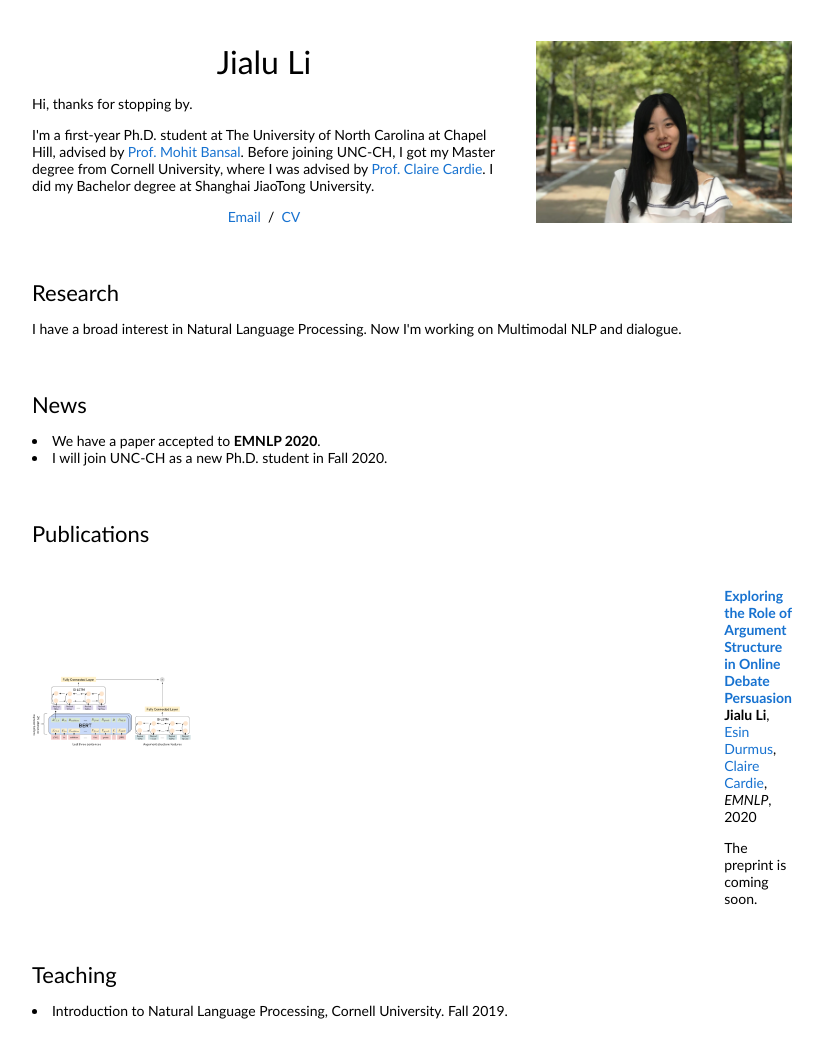
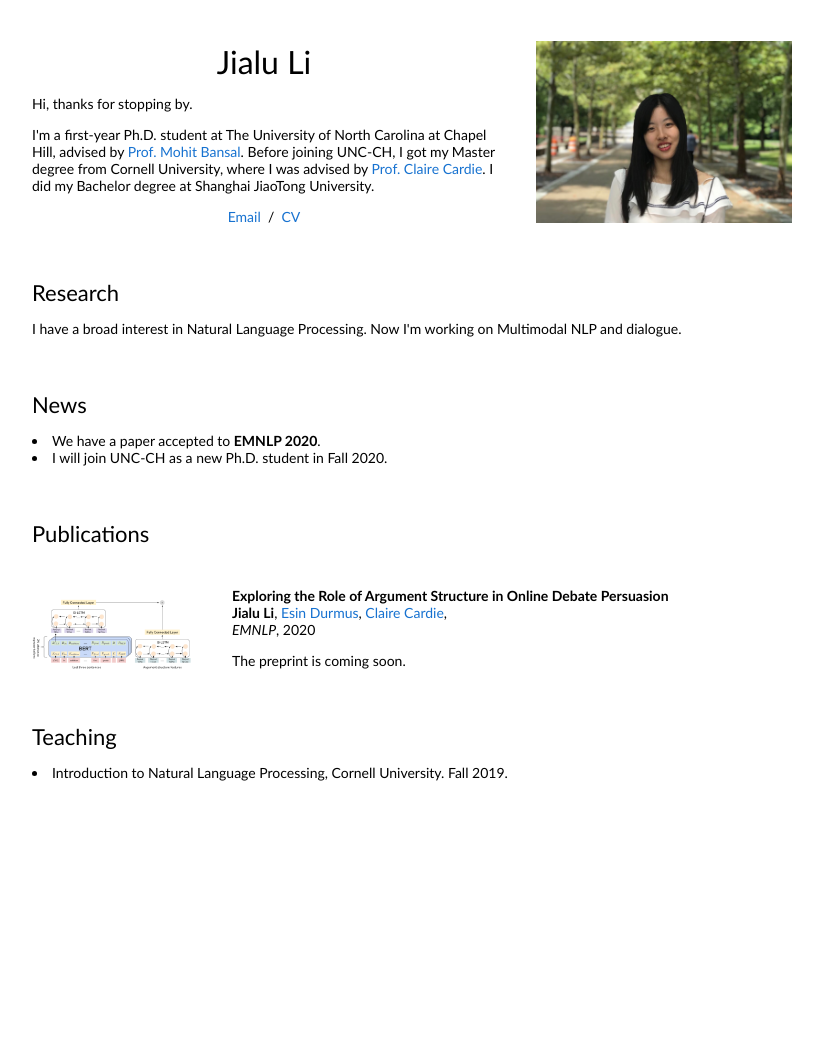
Before and after one commit to jialuli-luka/jialuli-luka.github.io, a plain HTML site: page index.html in a window 1280 px wide. Shown: the top 1056 px of the page, without its empty margins (228-1051 px from the left). After the commit the page ends 883 px from the top, so only its background shows below. Drawn offline with Linux system fonts and the light colour scheme.

Commit message:
update 2020/09/18

```diff
--- a/index.html
+++ b/index.html
@@ -64,20 +64,18 @@
               <heading>Publications</heading>
             </td>
           </tr>
+        </tbody></table>
+      <table style="width:100%;border:0px;border-spacing:0px;border-collapse:separate;margin-right:auto;margin-left:auto;"><tbody>
           <tr>
             <td style="padding:20px;width:25%;vertical-align:middle">
-              <div class="one">
+              <div>
                 <img src='images/Argument_Structure.png' width="160">
               </div>
             </td>
             <td style="padding:20px;width:75%;vertical-align:middle">
-              <a>
                 <papertitle>Exploring the Role of Argument Structure in Online Debate Persuasion</papertitle>
-              </a>
               <br>
-              <strong>Jialu Li</strong>,
-              <a href="https://www.cs.cornell.edu/~esindurmus/">Esin Durmus</a>,
-              <a href="https://www.cs.cornell.edu/home/cardie/">Claire Cardie</a>,
+              <strong>Jialu Li</strong>, <a href="https://www.cs.cornell.edu/~esindurmus/">Esin Durmus</a>, <a href="https://www.cs.cornell.edu/home/cardie/">Claire Cardie</a>,
               <br>
               <em>EMNLP</em>, 2020
               <!--
```
Also changed, not shown: 1 other file.
